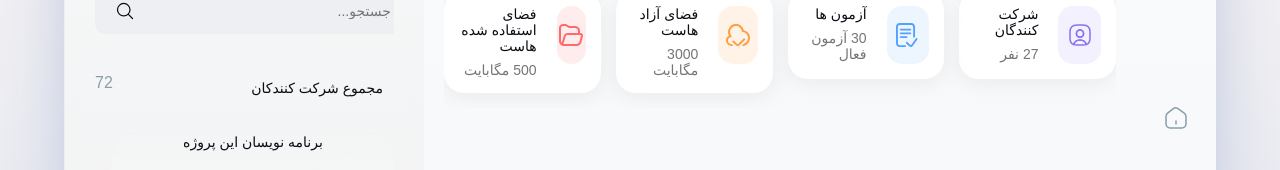
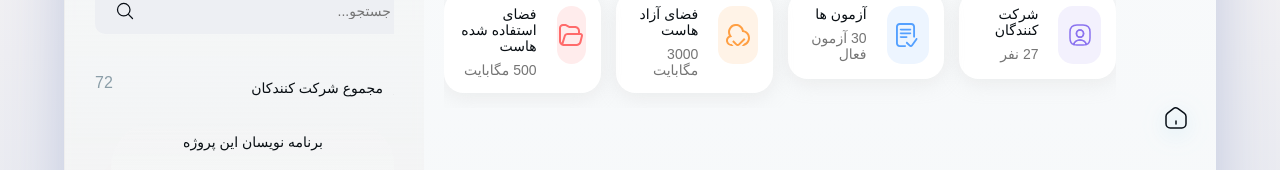
Before and after one commit to hossein-nahali/formitoo, a React (Vite) app: page / in a window 1280 px wide. Shown: the part 170-340 px from the top of the page. Built offline with nearby package versions, Linux system fonts and the light colour scheme; a small style sheet from the web is missing.

Commit message:
active menu

```diff
--- /dev/null
+++ b/src/GlobalComponents/NavLink/NavLink.jsx
@@ -0,0 +1,13 @@
+import {Link, useLocation} from 'react-router-dom';
+
+export const NavLink = ({to, children}, props) => {
+    const location = useLocation()
+    let isActive = location.pathname === to;
+    let className = isActive ? 'active' : '';
+
+    return (
+        <Link className={className} {...props} to={to}>
+            {children}
+        </Link>
+    );
+}
--- a/src/GlobalComponents/menu/assets/css/Menu.scss
+++ b/src/GlobalComponents/menu/assets/css/Menu.scss
@@ -16,6 +16,14 @@
       display: flex;
       align-items: center;
       justify-content: center;
+
+      a {
+        &.active {
+          svg {
+            filter: drop-shadow(0px 5px 10px rgba(131, 203, 236, 0.75));
+          }
+        }
+      }
 
       &:hover {
         .arrow {
--- a/src/GlobalComponents/menu/index.jsx
+++ b/src/GlobalComponents/menu/index.jsx
@@ -1,17 +1,46 @@
 import './assets/css/Menu.scss'
-import {MenuList} from "../../config/MenuList.jsx";
-import {TooltipArrow} from "../../assets/icons/index.js";
-import {Link} from "react-router-dom";
+import {ClipboardExport, ClipboardText, Home, TooltipArrow, UserSquare} from "../../assets/icons";
+import {NavLink} from "../NavLink/NavLink.jsx";
+import {useState} from "react";
+import {Language} from "../../config/Language.js";
+import {useLocation} from "react-router-dom";
 
 export const Menu = () => {
+    const location = useLocation()
+    const [menu] = useState([
+        {
+            tooltip: Language.fa.home_tooltip,
+            icon: <Home color={location.pathname === '/' ? '#070E16' : ''}/>,
+            path: "/",
+            active: false
+        },
+        {
+            tooltip: Language.fa.list_test,
+            icon: <ClipboardText color={location.pathname === '/list_test' ? '#070E16' : ''}/>,
+            path: "/list_test",
+            active: false
+        },
+        {
+            tooltip: Language.fa.create_test,
+            icon: <ClipboardExport color={location.pathname === '/create_test' ? '#070E16' : ''}/>,
+            path: "/create_test",
+            active: false
+        },
+        {
+            tooltip: Language.fa.list_users,
+            icon: <UserSquare color={location.pathname === '/list_users' ? '#070E16' : ''}/>,
+            path: "/list_users",
+            active: false
+        },
+    ])
 
     return (
         <div className={'main-menu'}>
             <ul>
-                {MenuList.map(item => {
+                {menu.map(item => {
                     return (
                         <li key={item.path} data-content={item.tooltip}>
-                            <Link to={item.path}>{item.icon}</Link>
+                            <NavLink to={item.path}>{item.icon}</NavLink>
                             <div className={'arrow'}>
                                 <TooltipArrow/>
                             </div>
--- a/src/assets/icons/icons/Home.jsx
+++ b/src/assets/icons/icons/Home.jsx
@@ -2,7 +2,7 @@ export const Home = ({color}) => (
     <svg xmlns="http://www.w3.org/2000/svg" width="24" height="24" viewBox="0 0 24 24" fill="none">
         <path
             d="M9.02 2.84004L3.63 7.04004C2.73 7.74004 2 9.23004 2 10.36V17.77C2 20.09 3.89 21.99 6.21 21.99H17.79C20.11 21.99 22 20.09 22 17.78V10.5C22 9.29004 21.19 7.74004 20.2 7.05004L14.02 2.72004C12.62 1.74004 10.37 1.79004 9.02 2.84004Z"
-            stroke="#899EA9" strokeWidth="1.5" strokeLinecap="round" strokeLinejoin="round"/>
+            stroke={color ? color : "#899EA9"} strokeWidth="1.5" strokeLinecap="round" strokeLinejoin="round"/>
         <path d="M12 17.99V14.99" stroke={color ? color : "#899EA9"} strokeWidth="1.5" strokeLinecap="round"
               strokeLinejoin="round"/>
     </svg>
--- a/src/config/MenuList.jsx
+++ /dev/null
@@ -1,25 +0,0 @@
-import {Language} from "./Language.js";
-import {Home, ClipboardText, ClipboardExport, UserSquare} from "../assets/icons";
-
-export const MenuList = [
-    {
-        tooltip: Language.fa.home_tooltip,
-        icon: <Home/>,
-        path: "/"
-    },
-    {
-        tooltip: Language.fa.list_test,
-        icon: <ClipboardText/>,
-        path: "/list_test"
-    },
-    {
-        tooltip: Language.fa.create_test,
-        icon: <ClipboardExport/>,
-        path: "/create_test"
-    },
-    {
-        tooltip: Language.fa.list_users,
-        icon: <UserSquare/>,
-        path: "/list_users"
-    },
-]
```
Also changed, not shown: src/GlobalComponents/box/index.jsx (added, +14 -0 lines).
